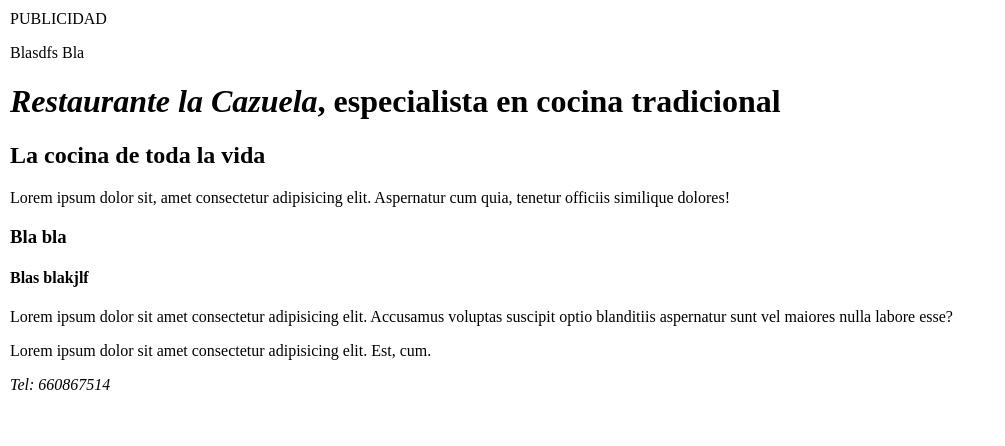
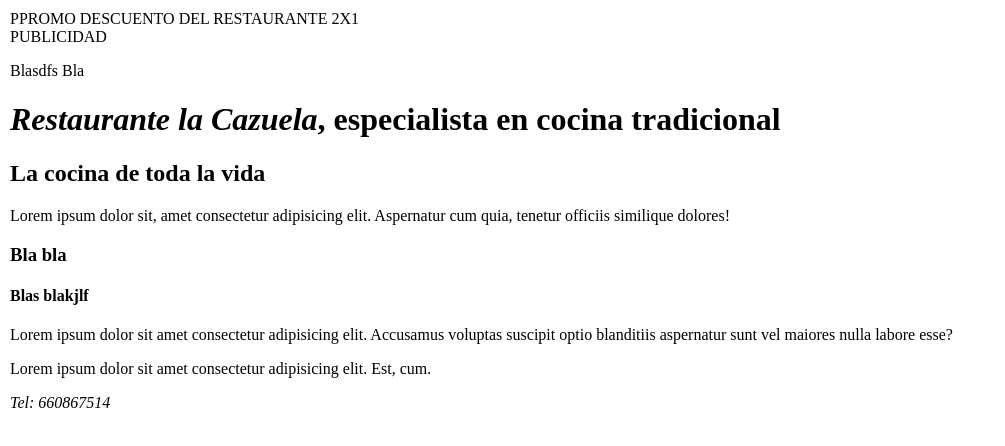
Before and after one commit to Aidabravo/restaurante-la-cazuela, a plain HTML site: page index.html in a window 1280 px wide. Shown: the whole page, without its empty margins (0-1005 px from the left). Drawn offline with Linux system fonts and the light colour scheme.

Commit message:
Update index.html

```diff
--- a/index.html
+++ b/index.html
@@ -18,6 +18,9 @@
     </style>
 </head>
 <body>
+    <div class="publi">
+        PPROMO DESCUENTO DEL RESTAURANTE 2X1
+    </div>
     <div class="publi">
         PUBLICIDAD
     </div>
```
